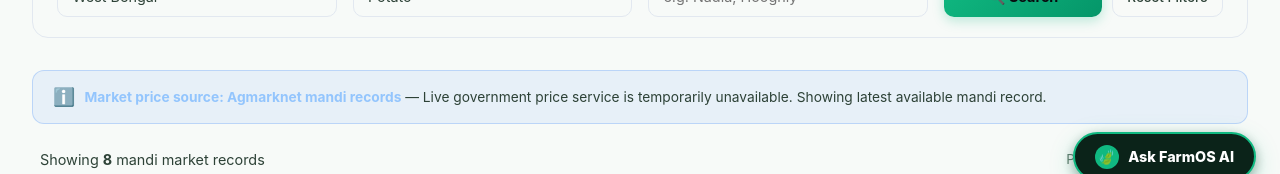
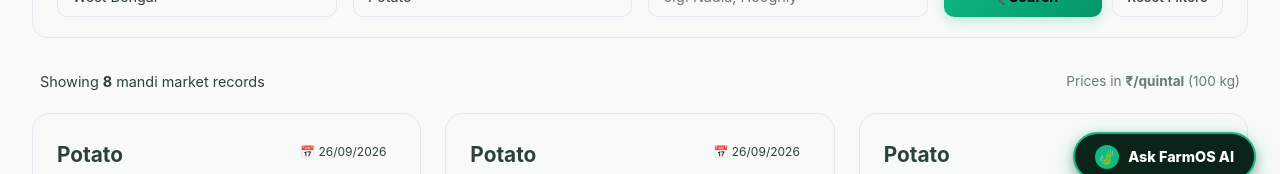
Before and after one commit to sujitkr268/FarmOs, a React (Vite) app in the folder frontend/: page /market in a window 1280 px wide. Shown: the part 595-769 px from the top of the page. Built offline with nearby package versions, Linux system fonts and the light colour scheme; no server answers; sample sign-in values are in the browser's storage.

Commit message:
fix(frontend): remove technical fallback status notice banner from MandiPrices UI

```diff
--- a/frontend/src/components/MandiPrices.jsx
+++ b/frontend/src/components/MandiPrices.jsx
@@ -255,26 +255,7 @@ export const MandiPrices = () => {
         </div>
       </form>
 
-      {/* Fallback Transparency Notice */}
-      {(apiSource === 'agmarknet_record_store' || warningMsg) && (
-        <div style={{
-          backgroundColor: 'rgba(59, 130, 246, 0.08)',
-          border: '1px solid rgba(59, 130, 246, 0.25)',
-          borderRadius: '12px',
-          padding: '0.75rem 1.25rem',
-          marginBottom: '1.5rem',
-          fontSize: '0.86rem',
-          color: 'var(--text-secondary)',
-          display: 'flex',
-          alignItems: 'center',
-          gap: '0.6rem'
-        }}>
-          <span style={{ fontSize: '1.1rem' }}>ℹ️</span>
-          <span>
-            <strong style={{ color: '#93c5fd' }}>{t('market.fallbackNotice')}</strong> — {t('market.fallbackNoticeDetail')}
-          </span>
-        </div>
-      )}
+
 
       {/* Error Alert State */}
       {error && (
```
